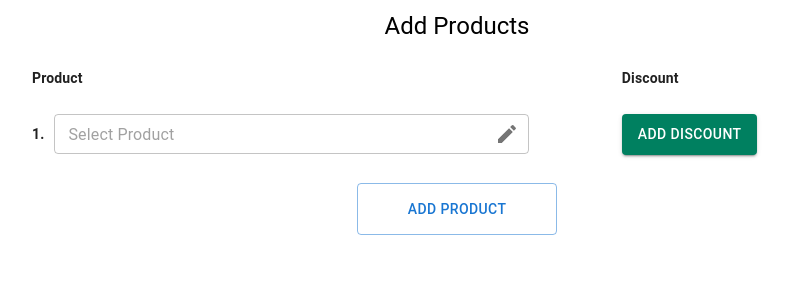
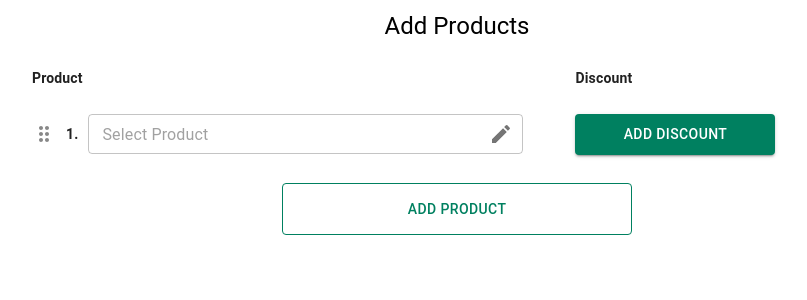
Before and after one commit to prachi397/Monk-Commerce-Dashboard, a React (Create React App) app: page / in a window 1280 px wide. Shown: the top 300 px of the page, without its empty margins (183-990 px from the left). Built offline with nearby package versions, Linux system fonts and the light colour scheme.

Commit message:
added the draggable functionaliy in table rows and variants

```diff
--- a/package.json
+++ b/package.json
@@ -10,6 +10,8 @@
     "axios": "^1.7.9",
     "cra-template": "1.2.0",
     "react": "^19.0.0",
+    "react-dnd": "^16.0.1",
+    "react-dnd-html5-backend": "^16.0.1",
     "react-dom": "^19.0.0",
     "react-scripts": "5.0.1",
     "web-vitals": "^4.2.4"
--- /dev/null
+++ b/src/component/DraggableRow.js
@@ -0,0 +1,27 @@
+import React from "react";
+import { useDrag, useDrop } from "react-dnd";
+
+const DraggableRow = ({ id, index, moveRow, children }) => {
+  const [, ref] = useDrag({
+    type: "row",
+    item: { index },
+  });
+
+  const [, drop] = useDrop({
+    accept: "row",
+    hover: (draggedItem) => {
+      if (draggedItem.index !== index) {
+        moveRow(draggedItem.index, index);
+        draggedItem.index = index;
+      }
+    },
+  });
+
+  return (
+    <tr ref={(node) => drop(ref(node))}>
+      {children}
+    </tr>
+  );
+};
+
+export default DraggableRow;
--- /dev/null
+++ b/src/component/DraggableVariant.js
@@ -0,0 +1,28 @@
+import { Box } from "@mui/material";
+import React from "react";
+import { useDrag, useDrop } from "react-dnd";
+
+const DraggableVariant = ({ id, variantIndex, rowIndex, moveVariant, children }) => {
+  const [, ref] = useDrag({
+    type: "variant",
+    item: { rowIndex, variantIndex },
+  });
+
+  const [, drop] = useDrop({
+    accept: "variant",
+    hover: (draggedItem) => {
+      if (draggedItem.variantIndex !== variantIndex) {
+        moveVariant(rowIndex, draggedItem.variantIndex, variantIndex);
+        draggedItem.variantIndex = variantIndex;
+      }
+    },
+  });
+
+  return (
+    <Box ref={(node) => drop(ref(node))} sx={{ display: "flex", alignItems: "center" }}>
+      {children}
+    </Box>
+  );
+};
+
+export default DraggableVariant;
--- a/src/component/Home.js
+++ b/src/component/Home.js
@@ -21,6 +21,11 @@ import {
 import React, { useState } from "react";
 import InputComponent from "../component/InputComponent";
 import { Close } from "@mui/icons-material";
+import { DndProvider } from "react-dnd";
+import { HTML5Backend } from "react-dnd-html5-backend";
+import DraggableRow from "./DraggableRow";
+import DraggableVariant from "./DraggableVariant";
+import DragIndicatorIcon from "@mui/icons-material/DragIndicator";
 
 const Home = () => {
   const [rows, setRows] = useState([1]);
@@ -55,7 +60,8 @@ const Home = () => {
       const updatedSelectedProducts = { ...prevSelectedProducts };
       const currentProduct = updatedSelectedProducts[rowIndex];
 
-      if (!currentProduct || !Array.isArray(currentProduct)) return updatedSelectedProducts;
+      if (!currentProduct || !Array.isArray(currentProduct))
+        return updatedSelectedProducts;
 
       const updatedVariants = currentProduct[0]?.variants.filter(
         (variant) => variant.id !== variantId
@@ -99,6 +105,43 @@ const Home = () => {
     }));
   };
 
+  // Move rows within the table
+  const moveRow = (fromIndex, toIndex) => {
+    const updatedRows = [...rows];
+    const [movedRow] = updatedRows.splice(fromIndex, 1);
+    updatedRows.splice(toIndex, 0, movedRow);
+    setRows(updatedRows);
+
+    // Ensure selectedProducts and discounts are reordered
+    setSelectedProducts((prev) => {
+      const reorderedProducts = {};
+      updatedRows.forEach((row, idx) => {
+        reorderedProducts[idx] = prev[row - 1];
+      });
+      return reorderedProducts;
+    });
+    setDiscounts((prev) => {
+      const reorderedDiscounts = {};
+      updatedRows.forEach((row, idx) => {
+        reorderedDiscounts[idx] = prev[row - 1];
+      });
+      return reorderedDiscounts;
+    });
+  };
+
+  // Move variants within a row
+  const moveVariant = (rowIndex, fromIndex, toIndex) => {
+    const updatedProducts = { ...selectedProducts };
+    const product = updatedProducts[rowIndex]?.[0];
+    if (product && product.variants) {
+      const updatedVariants = [...product.variants];
+      const [movedVariant] = updatedVariants.splice(fromIndex, 1);
+      updatedVariants.splice(toIndex, 0, movedVariant);
+      updatedProducts[rowIndex][0].variants = updatedVariants;
+      setSelectedProducts(updatedProducts);
+    }
+  };
+
   const handleCloseAlert = () => {
     setOpenAlert(false);
   };
@@ -106,6 +149,7 @@ const Home = () => {
   console.log(selectedProducts);
 
   return (
+    <DndProvider backend={HTML5Backend}>
       <Box
         sx={{
           display: "flex",
@@ -121,7 +165,10 @@ const Home = () => {
         <TableContainer
           component={Paper}
           elevation={0}
-        sx={{ boxShadow: "none", width: { xs: "100%", sm: "80%", md: "70%" } }}
+          sx={{
+            boxShadow: "none",
+            width: { xs: "100%", sm: "80%", md: "70%" },
+          }}
         >
           <Table sx={{ borderCollapse: "collapse", width: "100%" }}>
             <TableHead>
@@ -137,7 +184,13 @@ const Home = () => {
             <TableBody>
               {rows.map((row, idx) => (
                 <>
-                <TableRow key={idx} sx={{ border: "none" }}>
+                  {/* <TableRow key={idx} sx={{ border: "none" }}> */}
+                  <DraggableRow
+                    key={idx}
+                    id={row}
+                    index={idx}
+                    moveRow={moveRow}
+                  >
                     <TableCell
                       sx={{
                         border: "none",
@@ -147,6 +200,12 @@ const Home = () => {
                         gap: "10px",
                       }}
                     >
+                      <DragIndicatorIcon
+                        sx={{
+                          cursor: "move",
+                          color: "#888",
+                        }}
+                      />
                       <strong>{idx + 1}. </strong>
                       <InputComponent
                         handleAddSelectedProducts={handleAddSelectedProducts}
@@ -165,6 +224,7 @@ const Home = () => {
                         <Button
                           variant="contained"
                           sx={{
+                            width:"200px",
                             background: "#008060",
                             "&:hover": { background: "#006b4f" },
                             fontSize: { xs: "12px", sm: "14px" },
@@ -180,7 +240,11 @@ const Home = () => {
                           <TextField
                             value={discounts[idx].discountValue}
                             onChange={(e) =>
-                            handleDiscountChange(idx, "discountValue", e.target.value)
+                              handleDiscountChange(
+                                idx,
+                                "discountValue",
+                                e.target.value
+                              )
                             }
                             variant="outlined"
                             sx={{ width: "20%", marginRight: "8px" }}
@@ -192,7 +256,11 @@ const Home = () => {
                             <Select
                               value={discounts[idx].discountType}
                               onChange={(e) =>
-                              handleDiscountChange(idx, "discountType", e.target.value)
+                                handleDiscountChange(
+                                  idx,
+                                  "discountType",
+                                  e.target.value
+                                )
                               }
                               size="small"
                             >
@@ -214,35 +282,52 @@ const Home = () => {
                             }}
                             onClick={() => handleToggleVariants(idx)}
                           >
-                          {expandedRows[idx] ? "Hide variants" : "Show variants"}
+                            {expandedRows[idx]
+                              ? "Hide variants"
+                              : "Show variants"}
                           </Button>
                         )}
                     </TableCell>
-                </TableRow>
+                  </DraggableRow>
                   {selectedProducts[idx] &&
                     Array.isArray(selectedProducts[idx]) &&
                     selectedProducts[idx].map((product, productIdx) => (
-                    <TableRow key={productIdx} sx={{ border: "none" }}>
-                      <TableCell colSpan={2} sx={{ border: "none", padding: "0" }}>
-                        {expandedRows[idx] && product?.variants?.length > 0 ? (
-                          <div>
-                            <ul>
-                              {product.variants.map((variant) => (
-                                <li
+                      <React.Fragment key={productIdx}>
+                        {expandedRows[idx] && product?.variants?.length > 0
+                          ? product.variants.map((variant, variantIdx) => (
+                              <DraggableVariant
                                 key={variant.id}
-                                  style={{
+                                id={variant.id}
+                                variantIndex={variantIdx}
+                                rowIndex={idx}
+                                moveVariant={moveVariant}
+                              >
+                                <TableCell
+                                  colSpan={2}
+                                  sx={{ border: "none", padding: "0" }}
+                                >
+                                  <Box
+                                    sx={{
                                       display: "flex",
                                       alignItems: "center",
                                       marginBottom: "8px",
+                                      width: "500px",
                                     }}
                                   >
+                                    <DragIndicatorIcon
+                                      sx={{
+                                        cursor: "move",
+                                        color: "#888",
+                                        marginLeft: "60px",
+                                      }}
+                                    />
                                     <TextField
                                       value={variant.title}
                                       variant="outlined"
                                       disabled
                                       sx={{
                                         width: "80%",
-                                      marginRight: "8px",
+                                        marginRight: "30px",
                                       }}
                                       InputProps={{
                                         style: {
@@ -251,17 +336,18 @@ const Home = () => {
                                       }}
                                     />
                                     <IconButton
-                                    onClick={() => handleRemoveVariant(idx, variant.id)}
+                                      onClick={() =>
+                                        handleRemoveVariant(idx, variant.id)
+                                      }
                                     >
                                       <Close />
                                     </IconButton>
-                                </li>
-                              ))}
-                            </ul>
-                          </div>
-                        ) : null}
+                                  </Box>
                                 </TableCell>
-                    </TableRow>
+                              </DraggableVariant>
+                            ))
+                          : null}
+                      </React.Fragment>
                     ))}
                 </>
               ))}
@@ -270,11 +356,12 @@ const Home = () => {
         </TableContainer>
         <Button
           variant="outlined"
-        color="primary"
+          color="#008060"
           sx={{
+            color:"#008060",
             marginTop: "20px",
             height: { xs: "40px", sm: "52px" },
-          width: { xs: "150px", sm: "200px" },
+            width: { xs: "150px", sm: "350px" },
             fontSize: { xs: "12px", sm: "14px" },
           }}
           onClick={handleAddRow}
@@ -288,11 +375,16 @@ const Home = () => {
           autoHideDuration={3000}
           onClose={handleCloseAlert}
         >
-        <Alert onClose={handleCloseAlert} severity="warning" sx={{ width: "100%" }}>
+          <Alert
+            onClose={handleCloseAlert}
+            severity="warning"
+            sx={{ width: "100%" }}
+          >
             Please select a product before adding a discount!
           </Alert>
         </Snackbar>
       </Box>
+    </DndProvider>
   );
 };
 
--- a/src/component/ProductTable.js
+++ b/src/component/ProductTable.js
@@ -10,21 +10,12 @@ import {
   Avatar,
   Box,
   Button,
-  Snackbar,
-  Alert,
 } from "@mui/material";
 import Paper from "@mui/material/Paper";
 
-const ProductTable = ({
-  productData,
-  handleModalClose,
-  searchTerm,
-  handleProductSelect,
-  setIsModalOpen,
-}) => {
+const ProductTable = ({ productData, handleModalClose, searchTerm, handleProductSelect,setIsModalOpen }) => {
   const [selectedItems, setSelectedItems] = useState({});
-  const [selectedProductId, setSelectedProductId] = useState(null);
-  const [openAlert, setOpenAlert] = useState(false);
+  const [selectedProducts, setSelectedProducts] = useState([]);
 
   useState(() => {
     const initialSelectedItems = productData.reduce((acc, product) => {
@@ -38,15 +29,12 @@ const ProductTable = ({
     setSelectedItems(initialSelectedItems);
   });
 
+  //function to filter products based on search
   const filteredProducts = productData.filter((product) =>
     product.title.toLowerCase().includes(searchTerm)
   );
 
   const handleParentCheckboxChange = (productId, variants) => {
-    if (selectedProductId && selectedProductId !== productId) {
-      setOpenAlert(true);
-      return;
-    }
     setSelectedItems((prevSelected) => {
       const isParentSelected = prevSelected[productId]?.selected || false;
       const newVariantsState = variants.reduce(
@@ -56,7 +44,6 @@ const ProductTable = ({
         }),
         {}
       );
-      setSelectedProductId(!isParentSelected ? productId : null);
       return {
         ...prevSelected,
         [productId]: {
@@ -67,15 +54,7 @@ const ProductTable = ({
     });
   };
 
-  const handleCloseAlert = () => {
-    setOpenAlert(false);
-  };
-
   const handleVariantCheckboxChange = (productId, variantId) => {
-    if (selectedProductId && selectedProductId !== productId) {
-      setOpenAlert(true);
-      return;
-    }
     setSelectedItems((prevSelected) => {
       const isVariantSelected =
         prevSelected[productId]?.variants?.[variantId] || false;
@@ -84,33 +63,31 @@ const ProductTable = ({
         [variantId]: !isVariantSelected,
       };
 
-      const anyVariantSelected = Object.values(updatedVariants).some(
+      const allVariantsSelected = Object.values(updatedVariants).every(
         (val) => val
       );
-      setSelectedProductId(anyVariantSelected ? productId : null);
+
       return {
         ...prevSelected,
         [productId]: {
-          selected: anyVariantSelected,
+          selected: allVariantsSelected,
           variants: updatedVariants,
         },
       };
     });
   };
 
+  //function to add products
   const handleAddProducts = () => {
     const selectedList = productData
       .map((product) => {
-        const selectedVariants = Object.entries(
-          selectedItems[product.id]?.variants || {}
-        )
+        const selectedVariants = Object.entries(selectedItems[product.id]?.variants || {})
           .filter(([_, isSelected]) => isSelected)
           .map(([variantId]) =>
-            product.variants.find(
-              (variant) => variant.id.toString() === variantId
-            )
+            product.variants.find(variant => variant.id.toString() === variantId)
           );
 
+        // Only include the product if there are selected variants
         if (selectedVariants.length > 0) {
           return {
             productId: product.id,
@@ -122,6 +99,7 @@ const ProductTable = ({
         return null;
       })
       .filter((item) => item !== null);
+    setSelectedProducts(selectedList);
     handleProductSelect(selectedList);
     setIsModalOpen(false);
   };
@@ -133,7 +111,7 @@ const ProductTable = ({
           <TableBody>
             {filteredProducts.map((product) => (
               <>
-                <TableRow key={`product-${product.id}`}>
+                <TableRow>
                   <TableCell
                     rowSpan={product.variants.length + 1}
                     style={{ padding: "4px", height: "40px" }}
@@ -167,7 +145,7 @@ const ProductTable = ({
                   </TableCell>
                 </TableRow>
                 {product.variants.map((variant) => (
-                  <TableRow key={`variant-${variant.id}`}>
+                  <TableRow key={variant.id}>
                     <TableCell
                       colSpan={3}
                       style={{ padding: "4px", height: "40px" }}
@@ -210,15 +188,9 @@ const ProductTable = ({
           </TableBody>
         </Table>
       </TableContainer>
-      <Box
-        sx={{
-          marginTop: "10px",
-          display: "flex",
-          justifyContent: "space-between",
-          alignItems: "center",
-        }}
-      >
+      <Box sx={{ marginTop: "10px", display:"flex", justifyContent:"space-between", alignItems:"center" }}>
         <Typography>
+          {" "}
           {
             Object.keys(selectedItems).filter(
               (productId) =>
@@ -230,7 +202,7 @@ const ProductTable = ({
           }{" "}
           Product Selected
         </Typography>
-        <Box sx={{ display: "flex", gap: "10px", alignItems: "center" }}>
+      <Box sx={{display:"flex", gap:"10px", alignItems:"center"}}>
       <Button
           variant="outlined"
           color="black"
@@ -242,24 +214,10 @@ const ProductTable = ({
         <Button
           variant="contained"
           sx={{ background: "#008060" }}
-            onClick={handleAddProducts}
+          onClick={() => handleAddProducts(selectedItems)}
         >
           Add
         </Button>
-          {/* Snackbar Alert */}
-          <Snackbar
-            open={openAlert}
-            autoHideDuration={3000}
-            onClose={handleCloseAlert}
-          >
-            <Alert
-              onClose={handleCloseAlert}
-              severity="warning"
-              sx={{ width: "100%" }}
-            >
-              You can select only one product at a time.
-            </Alert>
-          </Snackbar>
       </Box>
       </Box>
     </Box>
```
Also changed, not shown: 1 other file (tests, documents, lock files or other folders). Lines whose indentation alone changed are shown as unchanged.
